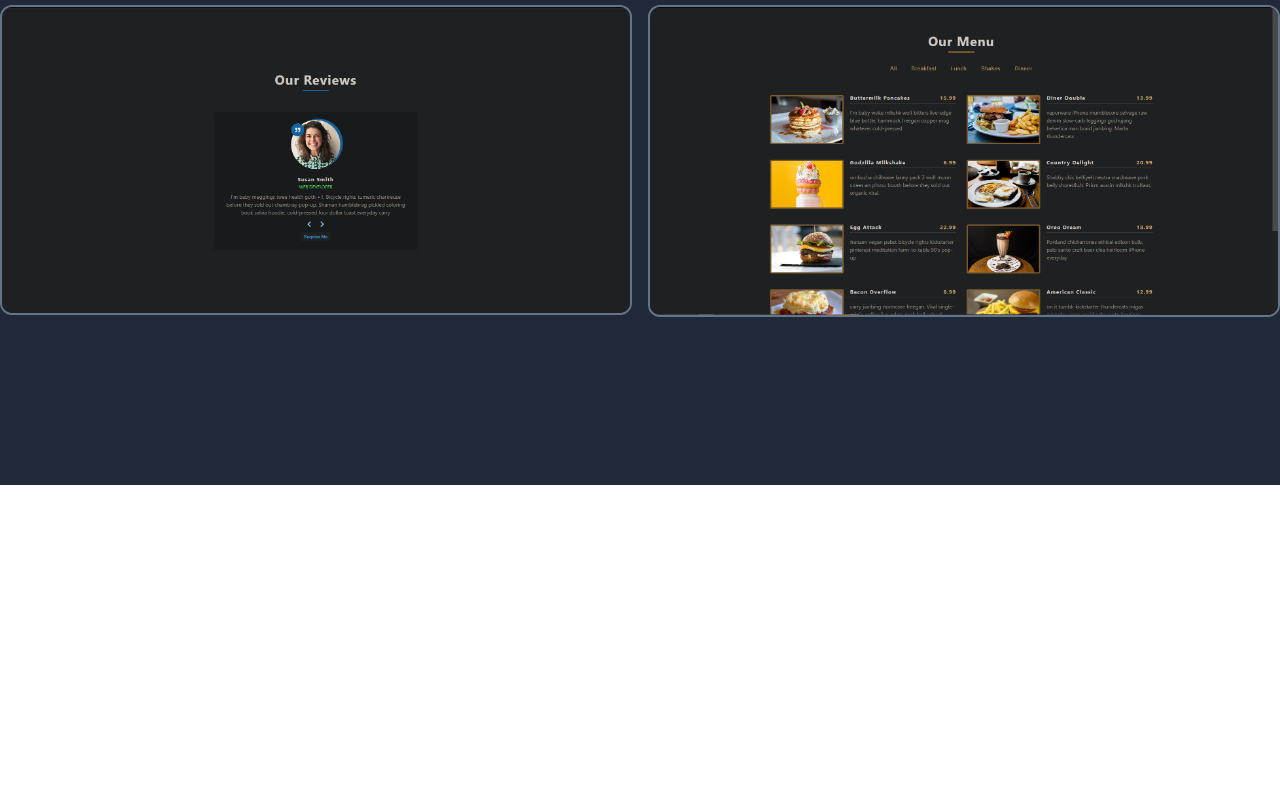
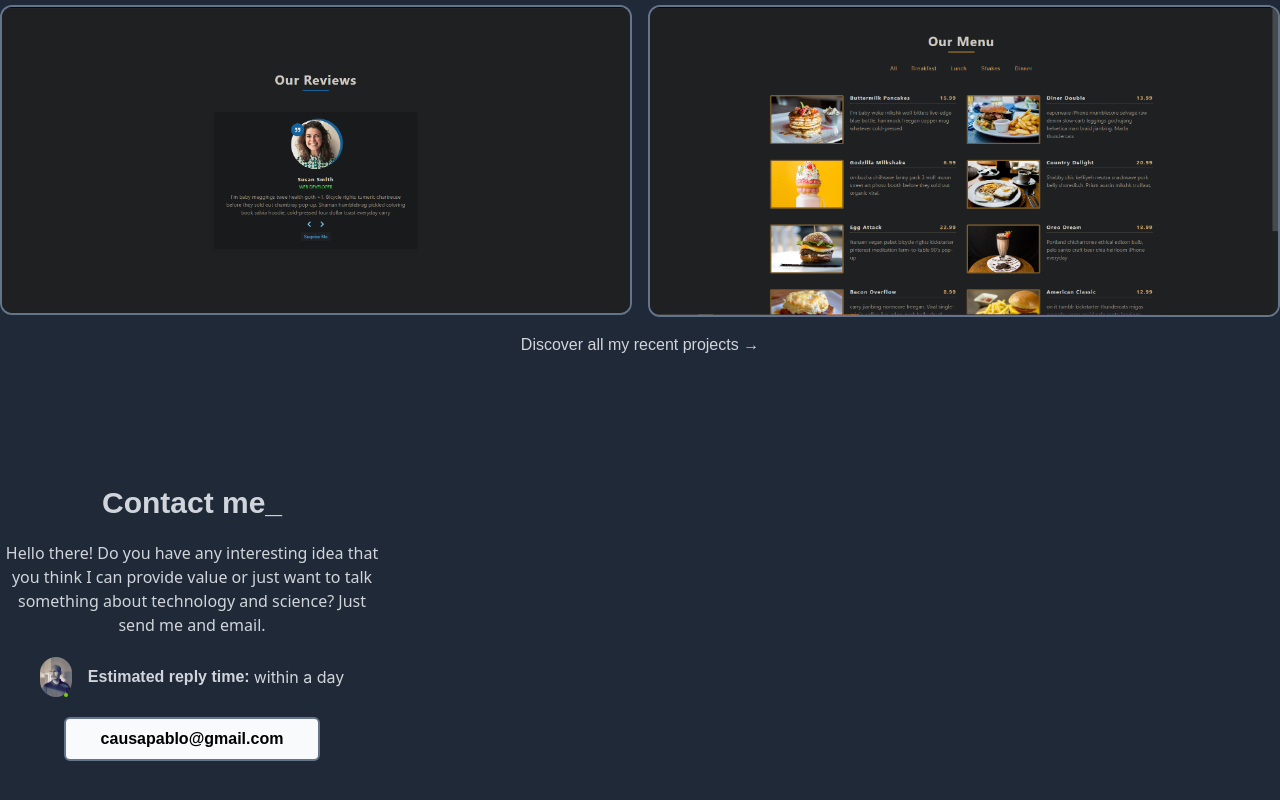
Before and after one commit to causapablo/Portfolio, a React (Create React App) app: page / in a window 1280 px wide. Shown: the part 1793-2593 px from the top of the page. Before the commit the page ends 2278 px from the top, so only its background shows below. Built offline with nearby package versions, Linux system fonts and the light colour scheme.

Commit message:
Footer 95%

```diff
--- /dev/null
+++ b/src/Components/Footer/Footer.jsx
@@ -0,0 +1,27 @@
+import React from 'react';
+import profile from '../../img/ProfilePicture.jpg';
+const Footer = () => {
+    return (
+        <div className='container mt-32 text-center w-96 space-y-5'>
+
+                <p className='text-3xl font-Poppins font-semibold'>Contact me_</p>
+                <p>Hello there! Do you have any interesting idea that you think I can provide value or just want to
+                    talk something about technology and science? Just send me and email.
+                </p>
+                <div className=''>
+                    <div className='flex items-center justify-center'>
+                        <div className='relative '>
+                            <img src={profile} alt="profile" className='rounded-full w-8' />
+                            <div className='h-1 w-1 bg-[#7DCE13] absolute bottom-0 rounded-full left-6'></div>
+                        </div>
+
+                        <p className='text-base font-Poppins font-bold ml-4 inline-flex'>Estimated reply time:</p><span className=' text-base font-Inter ml-1'>within a day</span>
+                    </div>
+                </div>
+                <p className='border-2 border-slate-500 bg-gray-50 text-black font-semibold w-64 rounded-md m-auto mt-4 font-Poppins py-2'>causapablo@gmail.com</p>
+
+            </div>
+    );
+};
+
+export default Footer;
--- a/src/Components/Home/Home.jsx
+++ b/src/Components/Home/Home.jsx
@@ -6,6 +6,7 @@ import Food from '../../img/Food.png';
 import Menu from '../../img/Menu.png';
 import PsicoApp from '../../img/PsicoApp.png';
 import Reviews from '../../img/Reviews.png';
+import Footer from '../Footer/Footer';
 const Home = () => {
 
     const handleOnClick = () => {
@@ -16,7 +17,7 @@ const Home = () => {
 
 
     return (
-        <div className='h-full bg-gray-800 py-10'>
+        <div className='h-full bg-gray-800 py-10 text-gray-300'>
             <div>
                 <nav>
                     <div className='container mx-auto flex items-center justify-between'>
@@ -80,12 +81,12 @@ const Home = () => {
                 </div>
 
             </div>
-            <div className='container my-32'>
+            <div className='container mt-32'>
                 <p className='mb-3 font-Poppins'>See some of my work</p>
                 <div className='grid md:grid-cols-2 gap-4'>
 
                     <div>
-                        <img src={PsicoApp} alt="PsicoApp" className='rounded-xl border-slate-500 border-2 hover:scale-105 duration-500'/>
+                        <img src={PsicoApp} alt="PsicoApp" className='rounded-xl border-slate-500 border-2 hover:scale-105 duration-500' />
                     </div>
                     <div>
                         <img src={Food} alt="PsicoApp" className='rounded-xl border-slate-500 border-2 hover:scale-105 duration-500' />
@@ -98,7 +99,10 @@ const Home = () => {
                     </div>
                 </div>
             </div>
-
+            <div className='my-4 container flex'>
+                <a href='http://www.google.com' className='font-Poppins  mx-auto'>Discover all my recent projects →</a>
+            </div>
+            <Footer></Footer>
         </div>
     );
 };
```
